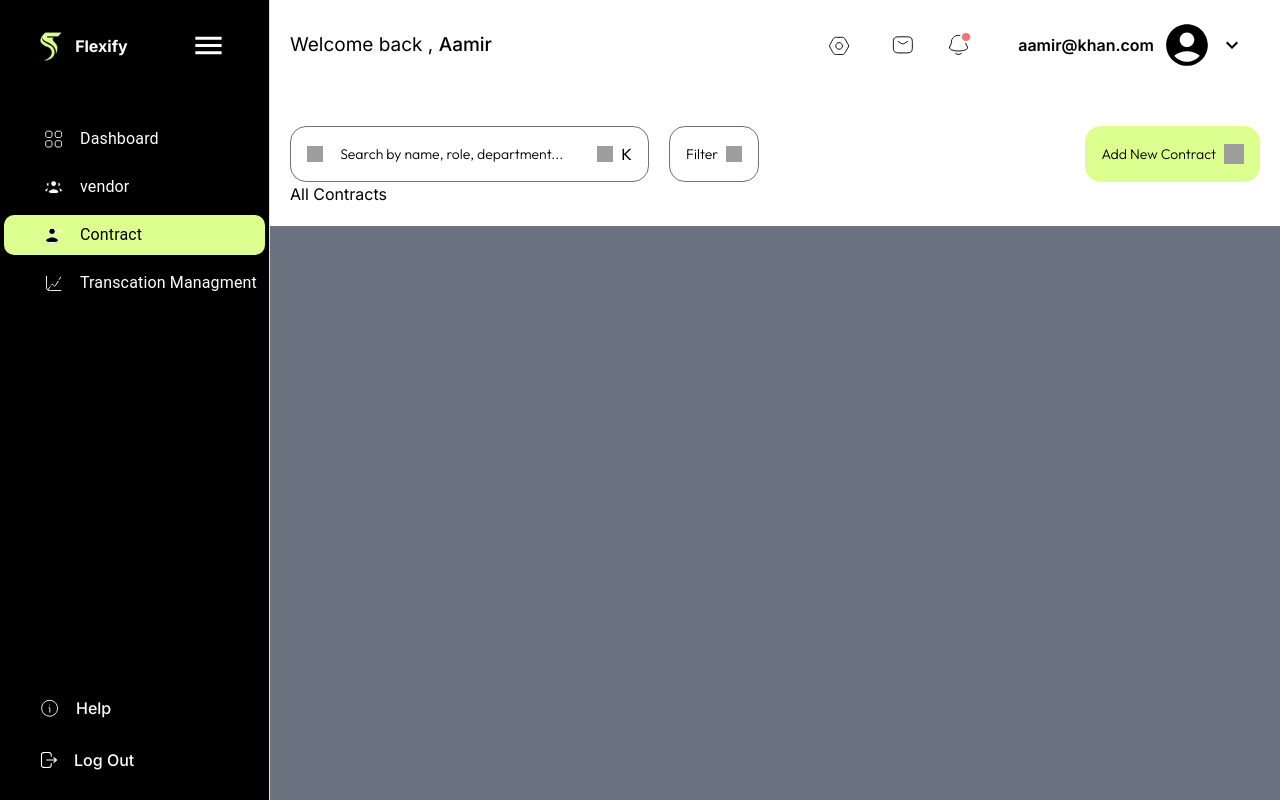
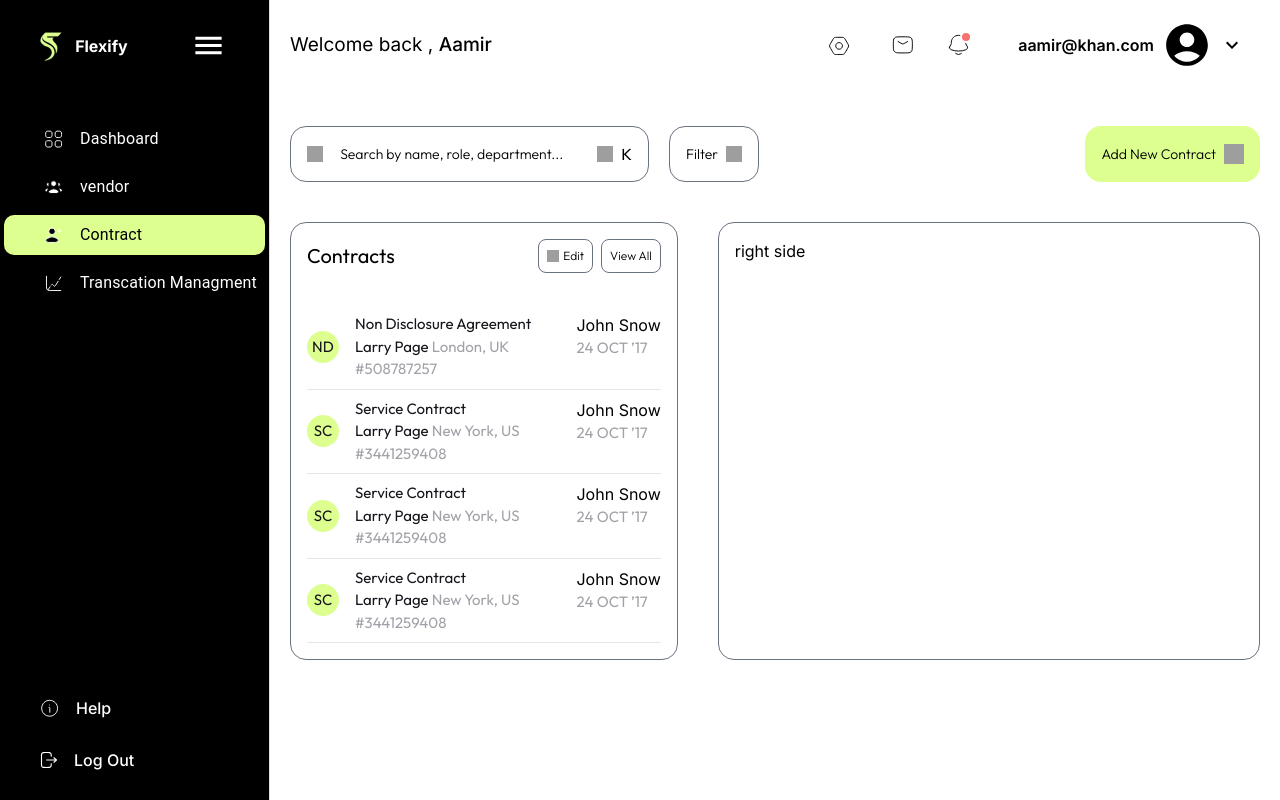
Before and after one commit to sahil-khan-s/ERP-S, a Next.js app: page /dashboard/contract/details in a window 1280 px wide. Built offline with nearby package versions, Linux system fonts and the light colour scheme; grey boxes are pictures that could not be loaded.

Commit message:
feat: add contract details card and add new contract component setup the routes and components for the contract section of the project and completed the contract details half page

```diff
--- /dev/null
+++ b/app/dashboard/components/contract/newContract.tsx
@@ -0,0 +1,17 @@
+import React from 'react';
+
+const NewContract = ({ setOpenContractPopUp }: { setOpenContractPopUp: React.Dispatch<React.SetStateAction<boolean>> }) => {
+
+    return (
+        <div className="fixed inset-0 flex items-center justify-center z-50 bg-black bg-opacity-30 backdrop-blur-sm">
+            <div className="bg-white p-8 rounded shadow-md">
+                <button onClick={() => setOpenContractPopUp(false)} className="bg-red-500 text-white px-4 py-2 rounded mb-4">
+                    Close
+                </button>
+                <p>This is the modal content!</p>
+            </div>
+        </div>
+    );
+};
+
+export default NewContract;
--- a/app/dashboard/contract/details/page.tsx
+++ b/app/dashboard/contract/details/page.tsx
@@ -1,8 +1,85 @@
 import React from 'react'
+import ContractCard, { ContractInterface } from '../../components/contract/contractcard'
 
 const page = () => {
+
+    const contracts: ContractInterface[] = [
+        {
+            id: 508787257,
+            title: "Non Disclosure Agreement",
+            location: "London, UK",
+            from: "John Snow",
+            to: "Larry Page",
+            date: "24 OCT ’17"
+        },
+        {
+            id: 3441259408,
+            title: "Service Contract",
+            location: "New York, US",
+            from: "John Snow",
+            to: "Larry Page",
+            date: "24 OCT ’17"
+        }, {
+            id: 3441259408,
+            title: "Service Contract",
+            location: "New York, US",
+            from: "John Snow",
+            to: "Larry Page",
+            date: "24 OCT ’17"
+        }, {
+            id: 3441259408,
+            title: "Service Contract",
+            location: "New York, US",
+            from: "John Snow",
+            to: "Larry Page",
+            date: "24 OCT ’17"
+        }
+    ]
+
+
+
     return (
-        <div>All Contracts</div>
+        <div className='w-full h-full bg-white flex mt-10 justify-between gap-x-10'>
+
+            <div className='w-5/12 p-4 border-[0.48px] border-gray-500 rounded-2xl'>
+                <div className="flex justify-between items-center">
+                    <h2 className="text-[20px] font-outfit">Contracts</h2>
+                    <div className="flex gap-x-2">
+                        <button className="flex items-center gap-x-1 p-2 rounded-lg border-[0.48px] border-gray-500">
+                            <img className="size-3" src="https://icons.veryicon.com/png/o/internet--web/collection-and-payment/pencil-43.png" alt="" />
+                            <p className="font-outfit capitalize font-light text-xs">edit</p>
+                        </button>
+                        <button className="font-outfit font-light text-xs rounded-lg  p-2 border-[0.48px] border-gray-500">View All</button>
+                    </div>
+                </div>
+
+
+                <div className="flex overflow-y-scroll flex-col gap-y-2 mt-10">
+                    {
+                        contracts.map((contract, index) => {
+                            return <ContractCard
+                                key={index}
+                                title={contract.title}
+                                location={contract.location}
+                                from={contract.from}
+                                to={contract.to}
+                                date={contract.date}
+                                id={contract.id}
+                            />
+                        })
+                    }
+                </div>
+            </div>
+
+
+            <div className='w-7/12  p-4 border-[0.48px] border-gray-500 rounded-2xl'>
+                right side
+            </div>
+
+
+
+
+        </div>
     )
 }
 
--- a/app/dashboard/contract/layout.tsx
+++ b/app/dashboard/contract/layout.tsx
@@ -1,11 +1,20 @@
-import React from 'react'
+"use client";
+import React, { useState } from 'react'
 import Contract from './page'
 import Nav from '../components/common/nav'
+import NewContract from '../components/contract/newContract';
 
 const layout = ({ children }: { children: React.ReactNode }) => {
+    const [openContractPopUp, setOpenContractPopUp] = useState(false);
+
     return (
-        <div className='bg-white p-5'>
+        <div className='bg-white p-5 min-h-screen'>
             <Nav />
+
+            {
+                openContractPopUp ? <NewContract setOpenContractPopUp={setOpenContractPopUp} /> : null
+            }
+
             {/* search, filter and add new contract button */}
             <div className="flex justify-between items-center mt-14">
 
@@ -27,8 +36,7 @@ const layout = ({ children }: { children: React.ReactNode }) => {
                 </div>
 
 
-
-                <button className="flex justify-between gap-x-2 bg-[#DDFF8F] items-center p-4  h-14 rounded-2xl">
+                <button onClick={() => setOpenContractPopUp(true)} className="flex justify-between gap-x-2 bg-[#DDFF8F] items-center p-4  h-14 rounded-2xl">
                     <p className="text-black font-outfit font-light text-sm capitalize">
                         Add new Contract
                     </p>
--- a/app/dashboard/contract/page.tsx
+++ b/app/dashboard/contract/page.tsx
@@ -152,10 +152,6 @@ export default function Contract() {
       </div>
 
 
-
-
-
-
       <div className="w-full flex justify-between gap-x-14 mt-10">
         {/* task list , right side */}
         <div className=" p-4 w-7/12 rounded-2xl border-[0.48px] border-gray-500">
```
